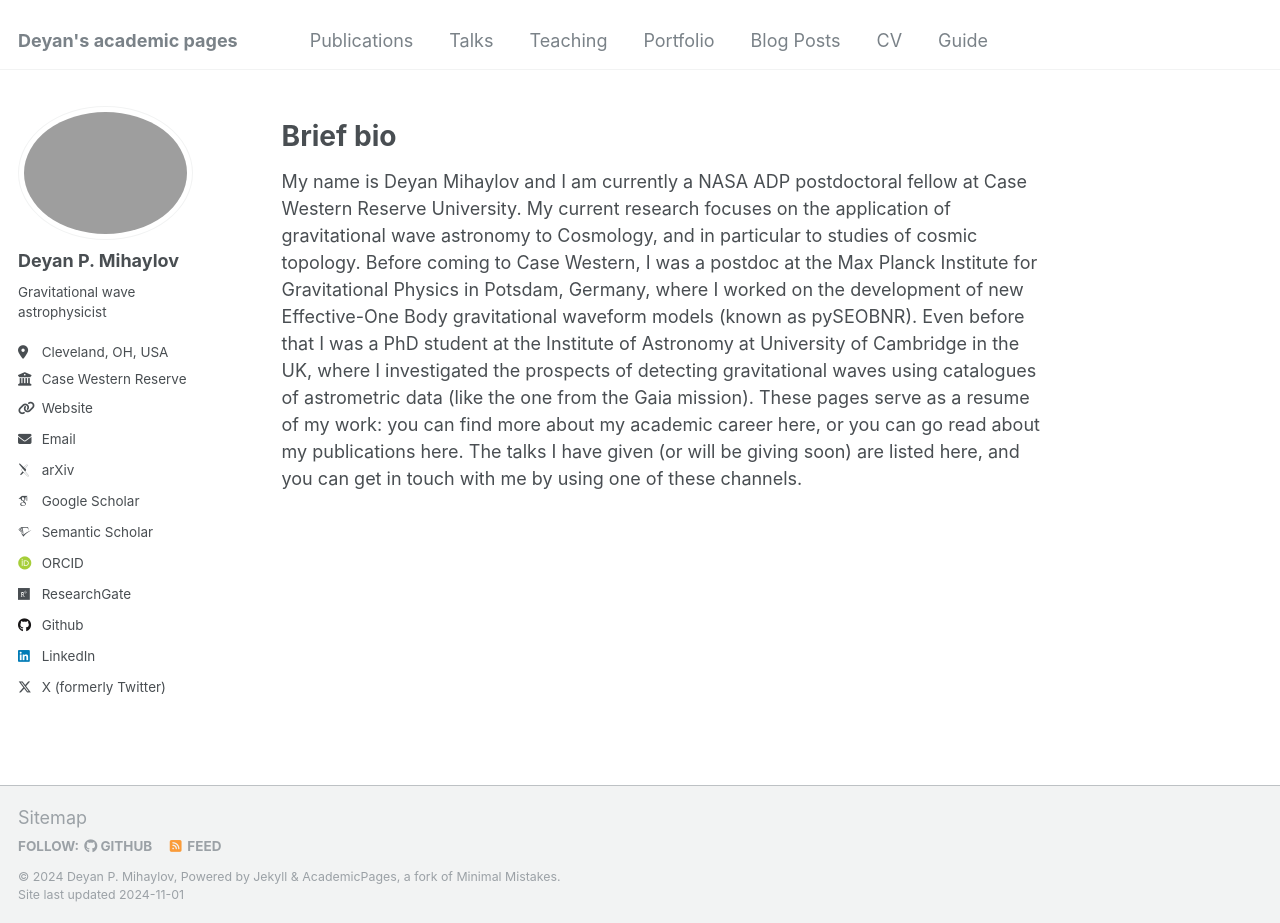
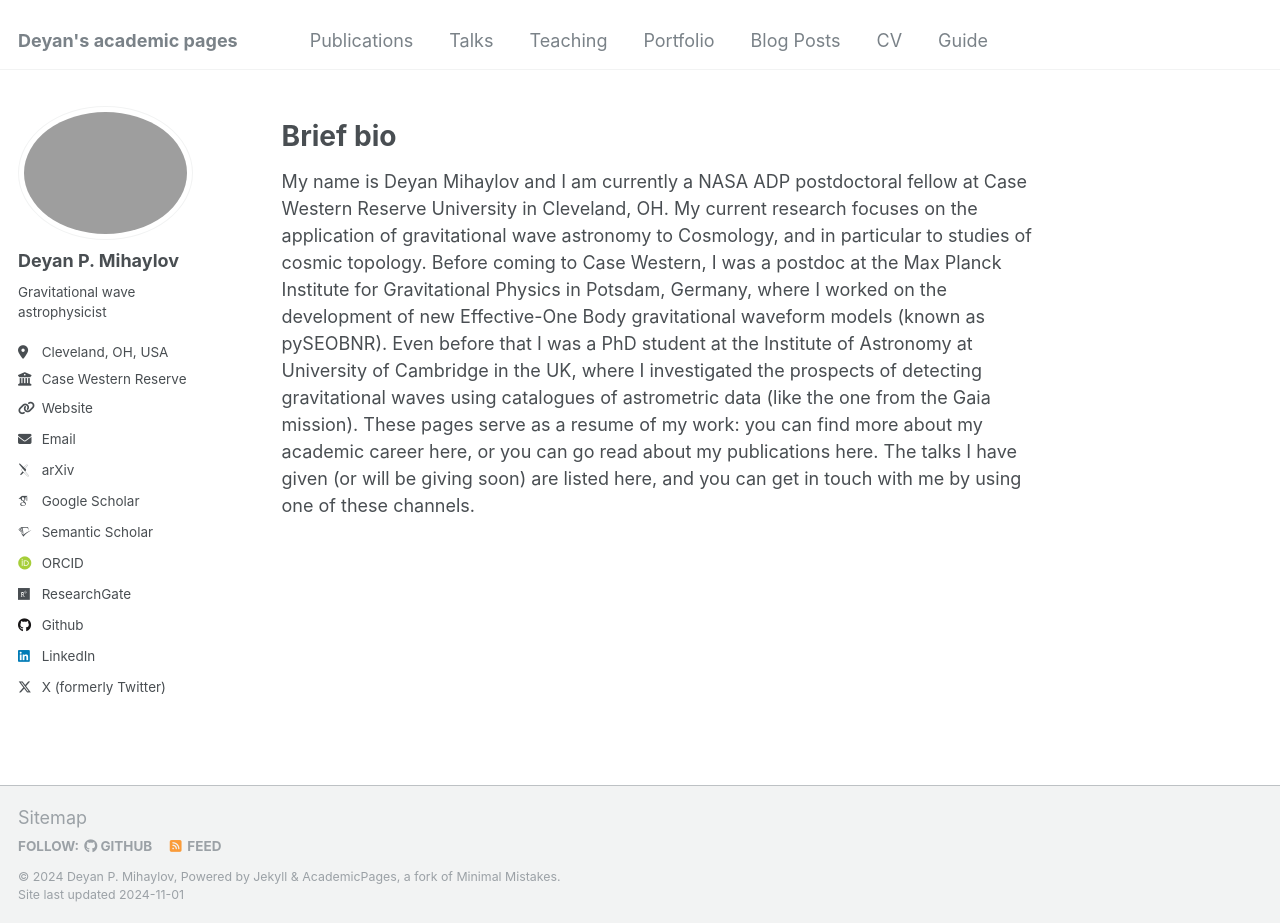
Before and after one commit to deyanmihaylov/deyanmihaylov.github.io, a Jekyll site: the page built from _pages/about.md, in a window 1280 px wide and 923 px high. Built offline with Jekyll 4.4.1, drawn with Linux system fonts in a browser that asks for light colours; some web fonts are replaced.

Commit message:
Update About page

```diff
--- a/_pages/about.md
+++ b/_pages/about.md
@@ -10,4 +10,4 @@ redirect_from:
 Brief bio
 ======
 
-My name is Deyan Mihaylov and I am currently a NASA ADP postdoctoral fellow at Case Western Reserve University. My current research focuses on the application of gravitational wave astronomy to Cosmology, and in particular to studies of cosmic topology. Before coming to Case Western, I was a postdoc at the Max Planck Institute for Gravitational Physics in Potsdam, Germany, where I worked on the development of new Effective-One Body gravitational waveform models (known as pySEOBNR). Even before that I was a PhD student at the Institute of Astronomy at University of Cambridge in the UK, where I investigated the prospects of detecting gravitational waves using catalogues of astrometric data (like the one from the Gaia mission). These pages serve as a resume of my work: you can find more about my academic career here, or you can go read about my publications here. The talks I have given (or will be giving soon) are listed here, and you can get in touch with me by using one of these channels.
+My name is Deyan Mihaylov and I am currently a NASA ADP postdoctoral fellow at Case Western Reserve University in Cleveland, OH. My current research focuses on the application of gravitational wave astronomy to Cosmology, and in particular to studies of cosmic topology. Before coming to Case Western, I was a postdoc at the Max Planck Institute for Gravitational Physics in Potsdam, Germany, where I worked on the development of new Effective-One Body gravitational waveform models (known as pySEOBNR). Even before that I was a PhD student at the Institute of Astronomy at University of Cambridge in the UK, where I investigated the prospects of detecting gravitational waves using catalogues of astrometric data (like the one from the Gaia mission). These pages serve as a resume of my work: you can find more about my academic career here, or you can go read about my publications here. The talks I have given (or will be giving soon) are listed here, and you can get in touch with me by using one of these channels.
```
